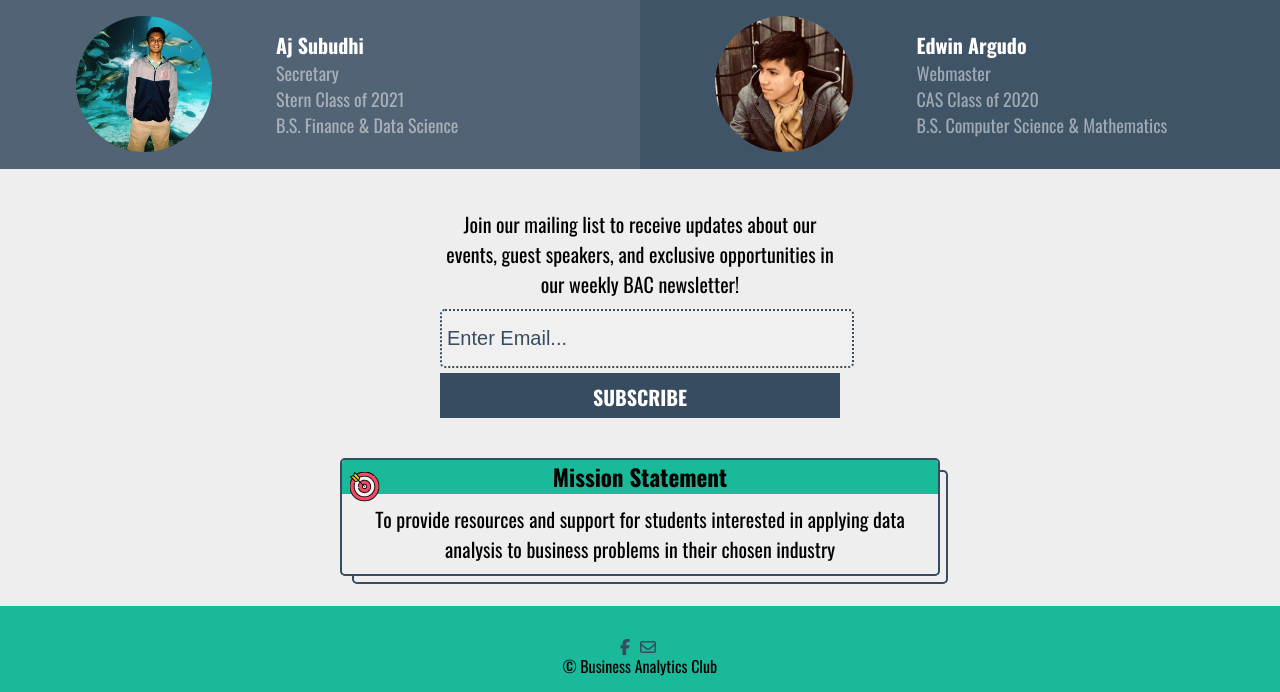
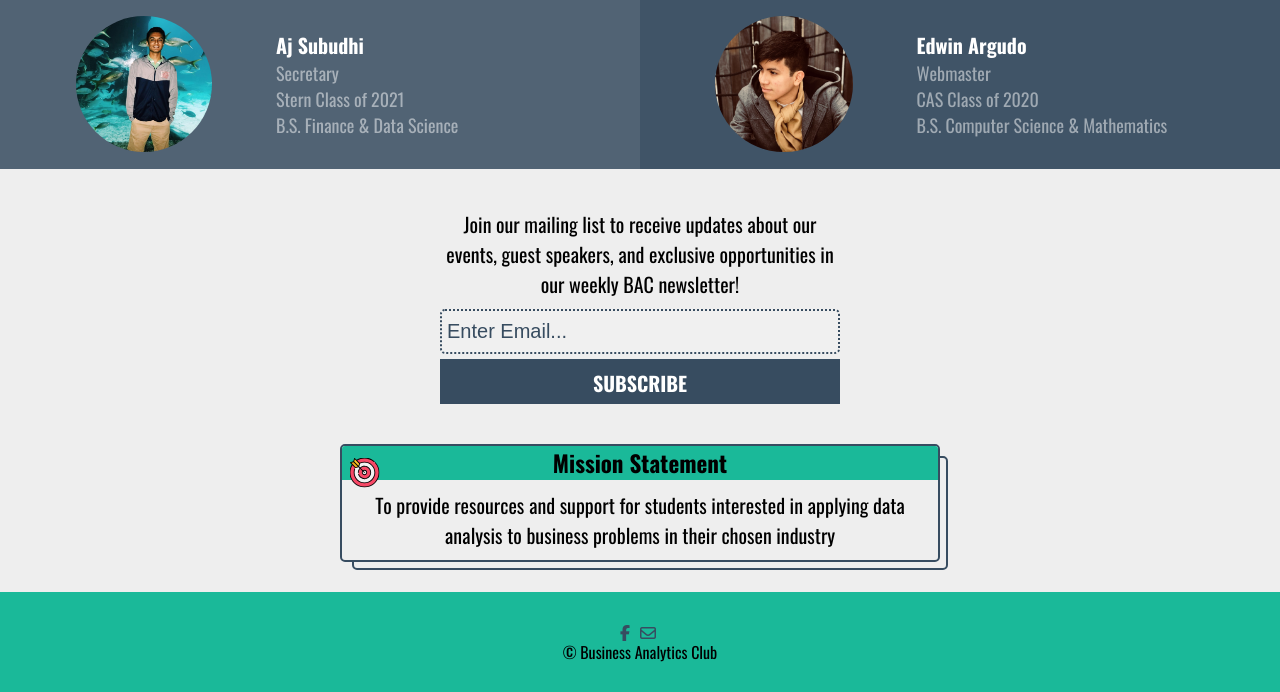
Before and after one commit to sternbac/sternbac.github.io, a PHP site: page / in a window 1280 px wide. Shown: the part 1872-2564 px from the top of the page. Run offline with PHP 8.4, Linux system fonts and the light colour scheme; some libraries are stand-ins or nearby versions.

Commit message:
fixed styles

```diff
--- a/index.html
+++ b/index.html
@@ -7,7 +7,7 @@
 	    <title>BAC - Home</title>
 		<link rel="stylesheet" type="text/css" href="stylesheets/bac-logo.css?v=11">
 		<link rel="stylesheet" type="text/css" href="stylesheets/general-styles.css?v=13">
-		<link rel="stylesheet" type="text/css" href="stylesheets/homepage.css?v=11">
+		<link rel="stylesheet" type="text/css" href="stylesheets/homepage.css?v=12">
 		<link rel="shortcut icon" type="image/x-icon" href="images/favicon.ico">
 		<script src="https://kit.fontawesome.com/65e5c6d42f.js"></script>
 		<!-- Include the polyfill -->
--- a/stylesheets/homepage.css
+++ b/stylesheets/homepage.css
@@ -89,6 +89,7 @@
     line-height: 35px;
     font-size: 20px;
     border-radius: 5px;
+    box-sizing: border-box;
 }
 
 #subscribe-input::placeholder {
```
